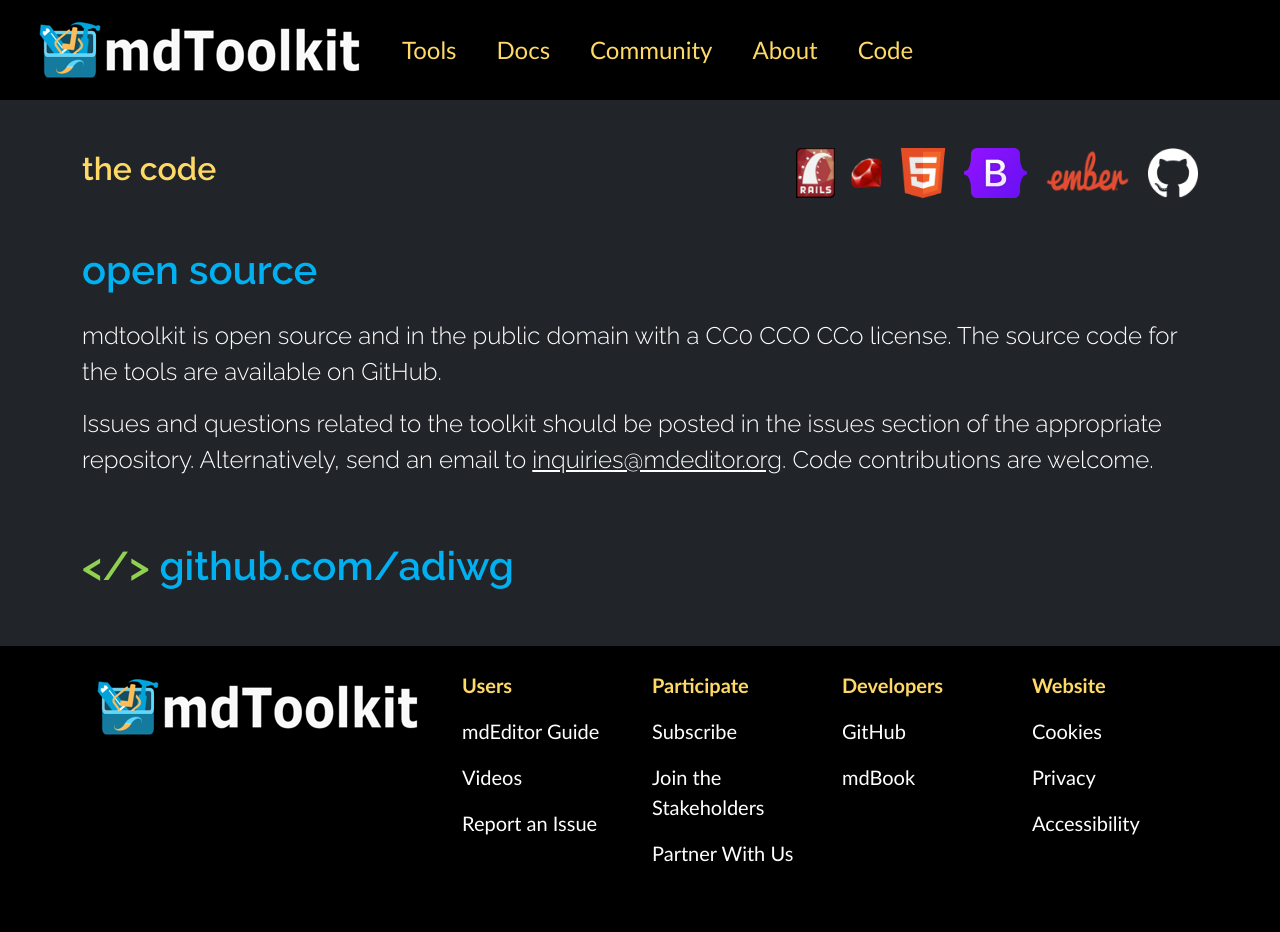
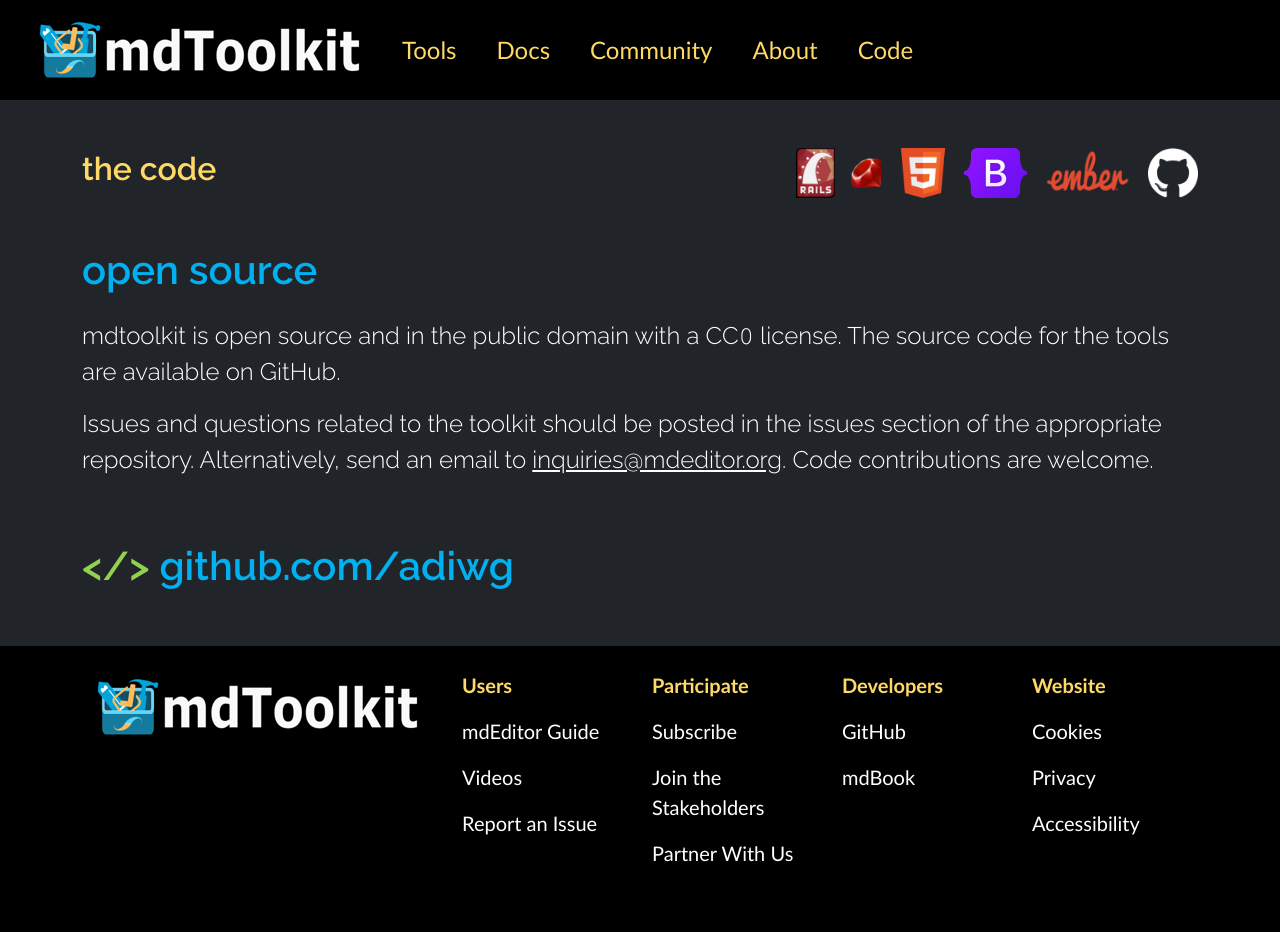
Before and after one commit to adiwg/mdToolkit-web, a Jekyll site: the page built from code.html, in a window 1280 px wide. Built offline with Jekyll 4.4.1, drawn with Linux system fonts in a browser that asks for light colours.

Commit message:
fixing cc0 text

```diff
--- a/code.html
+++ b/code.html
@@ -21,7 +21,7 @@
     <div class="row my-4 gap-5">
       <div class="col">
         <p class="fs-4 text-white">
-          mdtoolkit is open source and in the public domain with a CC0 CCO CCo license. The source
+          mdtoolkit is open source and in the public domain with a CC&#x1D7F6; license. The source
           code for the tools are available on GitHub.
         </p>
         <p class="fs-4 text-white">
```
Also changed, not shown: 1 other file.
